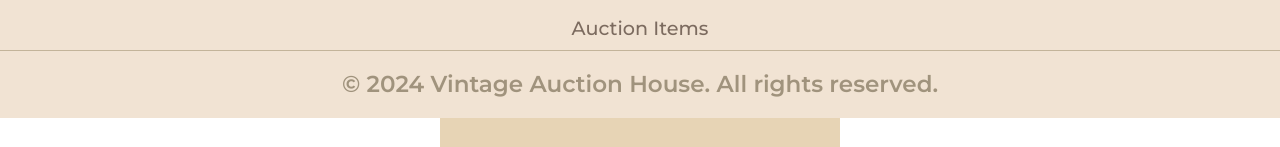
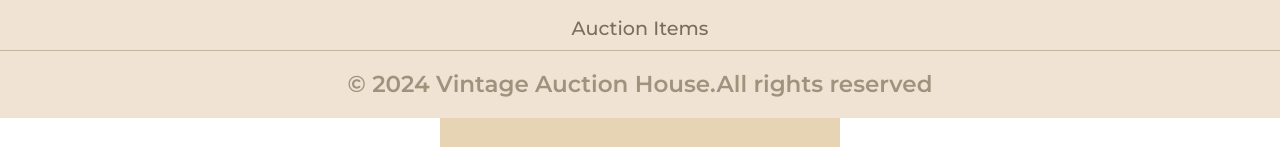
Before and after one commit to edwinsupremacy/Phase-5-Group-project--Frontend, a React (Vite) app: page /login/seller in a window 1280 px wide. Shown: the part 682-829 px from the top of the page. Built offline with nearby package versions, Linux system fonts and the light colour scheme.

Commit message:
footer update

```diff
--- a/src/components/Footer.jsx
+++ b/src/components/Footer.jsx
@@ -28,7 +28,7 @@ function Footer() {
                 </div>
             </div>
             <div className="footer-bottom">
-                <p>&copy; 2024 Vintage Auction House. All rights reserved.</p>
+                <p>&copy; 2024 Vintage Auction House.All rights reserved</p>
             </div>
         </footer>
     );
```
